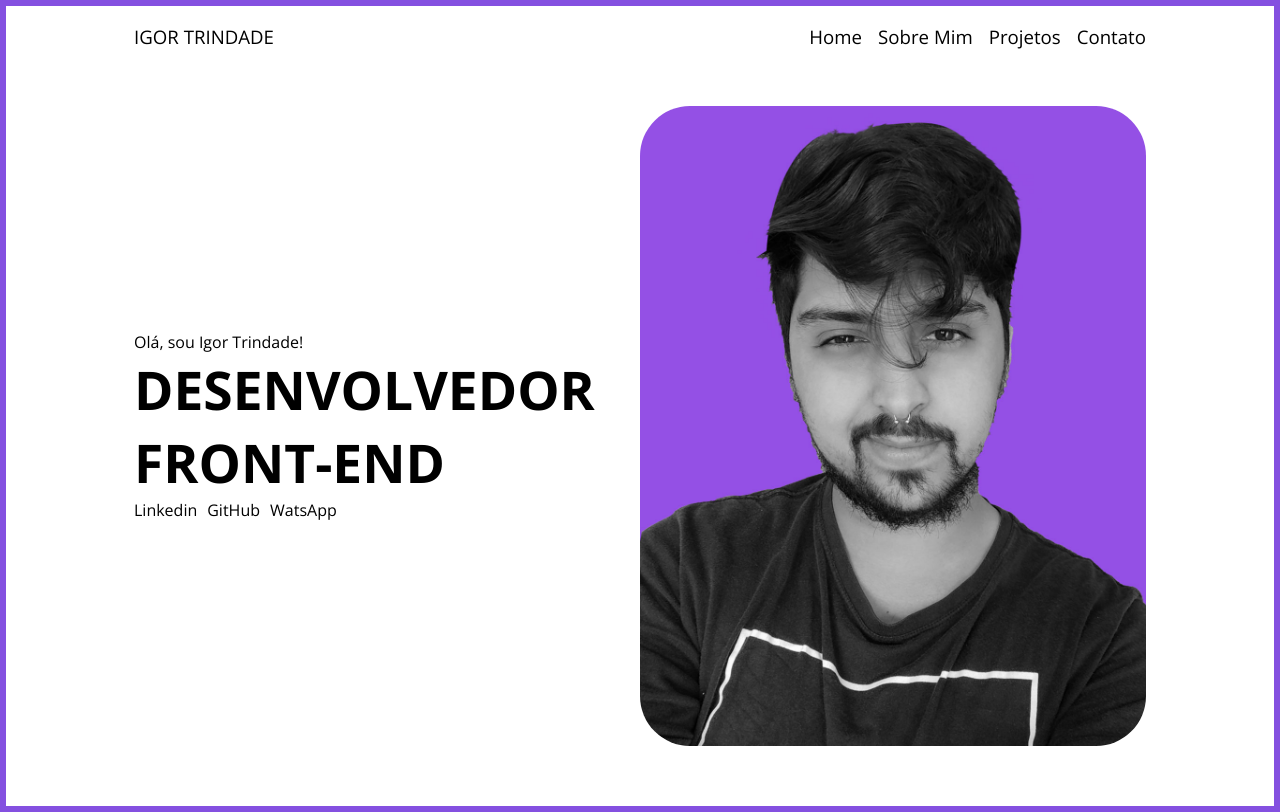
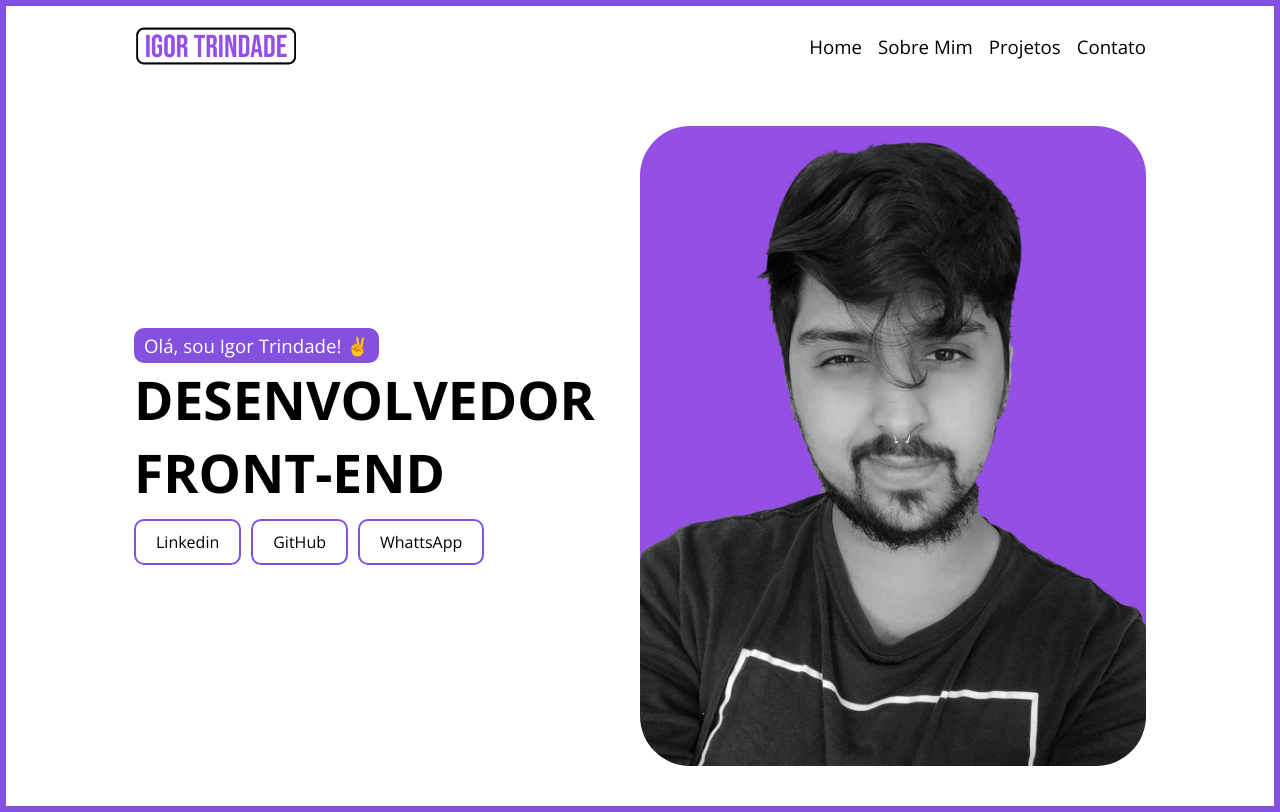
Before and after one commit to igortrindadelg/portfolio, a Next.js app: page / in a window 1280 px wide. Built offline with nearby package versions, Linux system fonts and the light colour scheme.

Commit message:
botoes cta adicionados

```diff
--- a/components/Hero.jsx
+++ b/components/Hero.jsx
@@ -8,18 +8,27 @@ export default function Hero() {
         <section className={styles.heroContainer}>
 
             <div className={styles.heroCTA}>
-                <p>Olá, sou Igor Trindade!
+                <p className={styles.heroApresentacao}>Olá, sou Igor Trindade! &#9996;&#65039;
                 </p>
 
                 <h1 className="heroCTA">
                     DESENVOLVEDOR FRONT-END
                 </h1>
 
-                <ul className={styles.socialButtons}>
-                    <Link href='#'>Linkedin</Link>
-                    <Link href='#'>GitHub</Link>
-                    <Link href='#'>WatsApp</Link>
+                <ul className={styles.socialButtonsContainer}>
+                    <Link
+                    className={styles.socialButtons}
+                    href='#'>Linkedin</Link>
+
+                    <Link
+                    className={styles.socialButtons}
+                    href='#'>GitHub</Link>
+
+                    <Link
+                    className={styles.socialButtons}
+                    href='#'>WhattsApp</Link>
                 </ul>
+
             </div>
 
             <div className={styles.heroImagemContainer}>
--- a/components/Navbar.jsx
+++ b/components/Navbar.jsx
@@ -1,10 +1,16 @@
 import styles from '../styles/Navbar.module.scss'
 import Link from 'next/link'
+import Image from 'next/image'
+import logo from '../public/assets/logo.png'
 
 export default function Navbar() {
     return (
         <nav className={styles.navbar}>
-            <p className={styles.logo}>IGOR TRINDADE</p>
+            <Image
+                className={styles.logo}
+                src={logo}
+                alt="Logo - Igor Trindade"
+            />
 
             <ul className={styles.menuLista}>
                 <li className={styles.menuLinks}>
--- a/styles/Hero.module.scss
+++ b/styles/Hero.module.scss
@@ -9,20 +9,43 @@
 }
 
 .heroCTA {
-
     h1 {
         font-size: 40pt;
+        margin-bottom: 10px;
     }
+
+    .heroApresentacao {
+        background-color: #8450e0;
+        width: fit-content;
+        font-size: 14pt;
+        padding: 5px 10px;
+        color: white;
+        border-radius: 10px;
+    }
+
     display: grid;
     align-content: center;
     justify-content: flex-start;
 }
 
-.socialButtons {
+.socialButtonsContainer {
     display: grid;
     grid-auto-flow: column;
     grid-gap: 10px;
     justify-content: flex-start;
+}
+
+.socialButtons {
+    border: 2px solid #8450e0;
+    padding: 10px 20px;
+    border-radius: 10px;
+}
+
+.socialButtons:hover {
+    border: 2px solid black;
+    background-color: #8450e0;
+    color: white;
+    rotate: -5deg;
 }
 
 .heroImagemContainer {
--- a/styles/Navbar.module.scss
+++ b/styles/Navbar.module.scss
@@ -1,7 +1,7 @@
 .navbar {
     display: grid;
     grid-template-columns: auto 1fr;
-    grid-template-rows: 60px;
+    grid-template-rows: 80px;
     align-items: center;
     // background-color: rgb(30, 29, 31);
     color: rgb(0, 0, 0);
@@ -9,7 +9,13 @@
 }
 
 .logo {
-    font-size: 14pt;
+    height: 40px;
+    width: 100%;
+    cursor: pointer;
+}
+
+.logo:hover {
+    rotate: -5deg;
 }
 
 .menuLista {
@@ -21,6 +27,6 @@
 }
 
 .menuLinks:hover {
-    background-color: #8450e0;
-    rotate: -10deg;
+    background-color: #8550e0b7;
+    rotate: -5deg;
 }
```
Also changed, not shown: public/assets/logo.png (added), public/assets/logo2.png (added).
